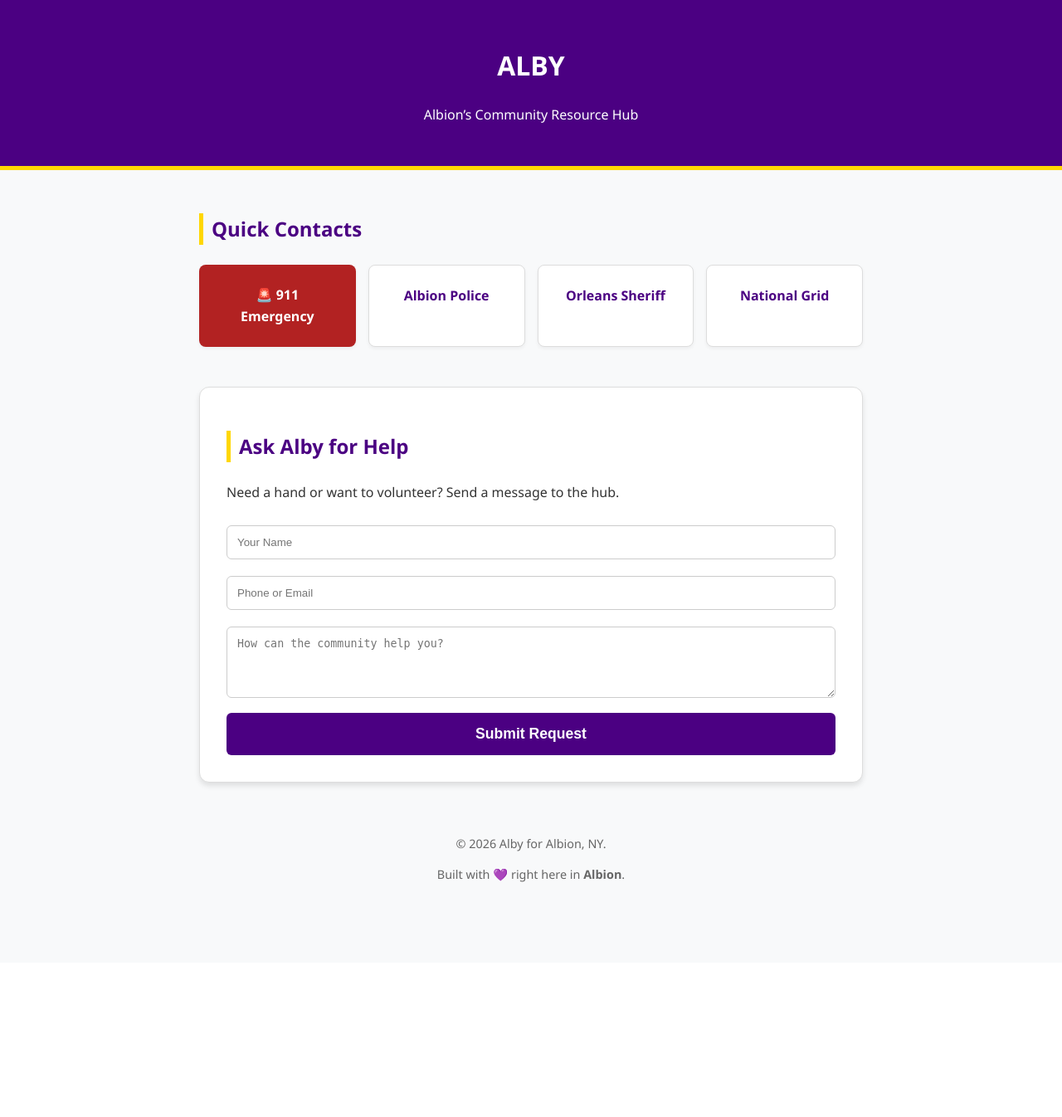
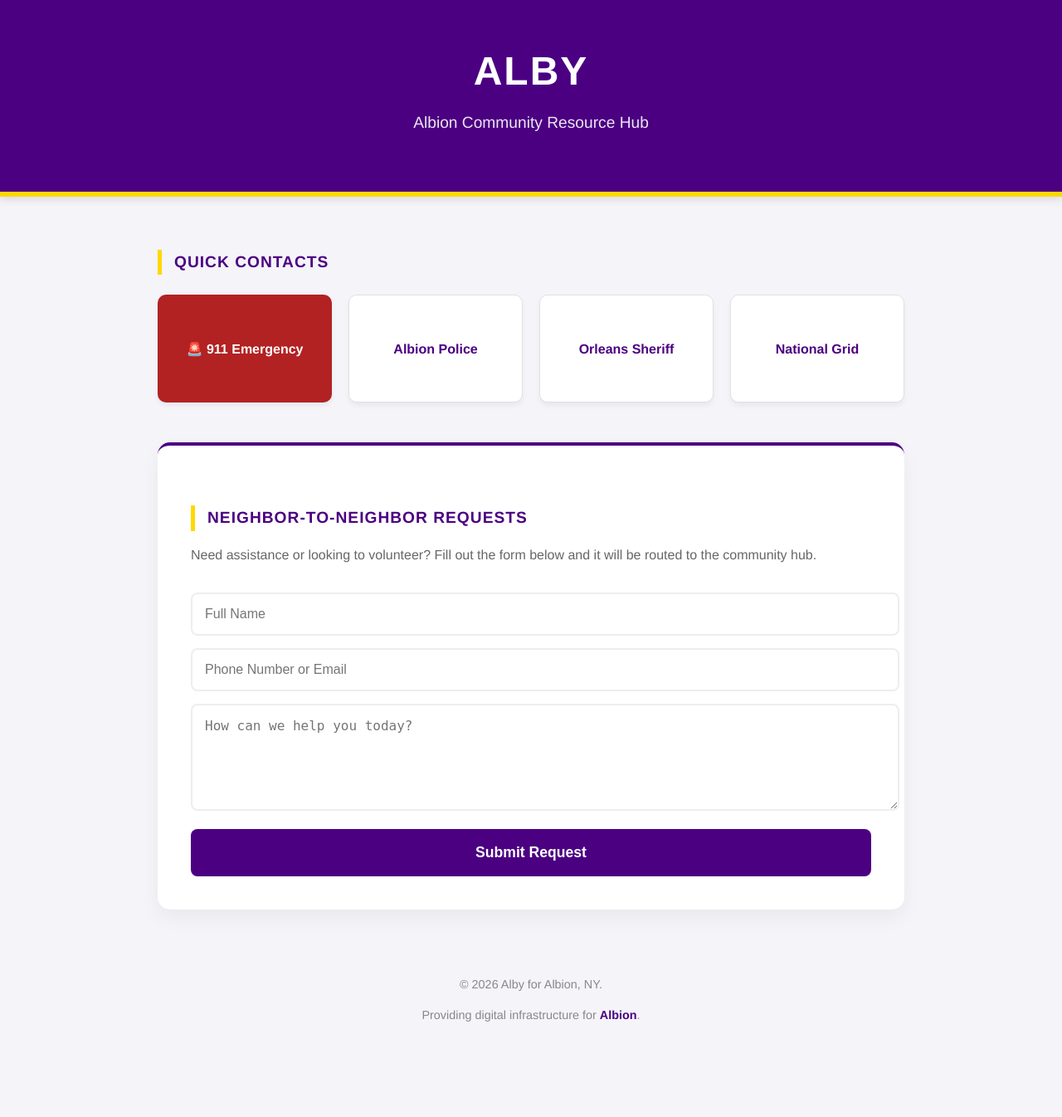
Before and after one commit to cordegangsta-eng/alby-Albion-NY, a Flask app: page / in a window 1280 px wide. Shown: the whole page at 83% size. Before the commit the page ends 1063 px from the top, so only its background shows below. Run offline with Flask 3, Linux system fonts and the light colour scheme.

Commit message:
index.html

```diff
--- a/templates/index.html
+++ b/templates/index.html
@@ -8,56 +8,86 @@
         :root {
             --albion-purple: #4b0082;
             --albion-gold: #ffd700;
-            --bg-gray: #f8f9fa;
+            --bg-gray: #f4f4f9;
             --card-white: #ffffff;
+            --text-dark: #2d2d2d;
         }
 
         body {
-            font-family: 'Segoe UI', Tahoma, Geneva, Verdana, sans-serif;
+            font-family: 'Helvetica Neue', Arial, sans-serif;
             background-color: var(--bg-gray);
             margin: 0;
-            color: #333;
+            color: var(--text-dark);
             line-height: 1.6;
         }
 
-        /* Professional Header like CAOG */
+        /* Professional Header */
         header {
             background-color: var(--albion-purple);
             color: white;
-            padding: 2rem 1rem;
+            padding: 3rem 1rem;
             text-align: center;
-            border-bottom: 5px solid var(--albion-gold);
+            border-bottom: 6px solid var(--albion-gold);
+            box-shadow: 0 4px 10px rgba(0,0,0,0.1);
+        }
+
+        header h1 {
+            margin: 0;
+            font-size: 3rem;
+            letter-spacing: 2px;
+        }
+
+        header p {
+            margin-top: 0.5rem;
+            font-weight: 300;
+            font-size: 1.2rem;
+            opacity: 0.9;
         }
 
         .container {
-            max-width: 800px;
+            max-width: 900px;
             margin: 0 auto;
             padding: 2rem 1rem;
+        }
+
+        h2 {
+            color: var(--albion-purple);
+            border-left: 5px solid var(--albion-gold);
+            padding-left: 15px;
+            margin-top: 2rem;
+            text-transform: uppercase;
+            font-size: 1.2rem;
+            letter-spacing: 1px;
         }
 
         /* Service Cards Grid */
         .grid {
             display: grid;
-            grid-template-columns: repeat(auto-fit, minmax(150px, 1fr));
-            gap: 15px;
-            margin-bottom: 3rem;
+            grid-template-columns: repeat(auto-fit, minmax(200px, 1fr));
+            gap: 20px;
+            margin: 1.5rem 0 3rem 0;
         }
 
         .contact-card {
             background: var(--card-white);
-            border: 1px solid #ddd;
-            border-radius: 8px;
+            border: 1px solid #e1e1e1;
+            border-radius: 10px;
             padding: 1.5rem;
             text-align: center;
             text-decoration: none;
             color: var(--albion-purple);
             font-weight: bold;
-            box-shadow: 0 2px 4px rgba(0,0,0,0.05);
-            transition: transform 0.2s, border-color 0.2s;
+            box-shadow: 0 4px 6px rgba(0,0,0,0.05);
+            transition: all 0.3s ease;
+            display: flex;
+            flex-direction: column;
+            justify-content: center;
+            min-height: 80px;
         }
 
         .contact-card:hover {
-            transform: translateY(-3px);
+            transform: translateY(-5px);
+            box-shadow: 0 6px 12px rgba(0,0,0,0.1);
             border-color: var(--albion-gold);
         }
 
@@ -67,52 +97,66 @@
             border: none;
         }
 
-        /* Professional Form Section */
+        .emergency:hover {
+            background-color: #900;
+            color: white;
+        }
+
+        /* Request Form Section */
         .form-section {
             background: var(--card-white);
-            padding: 2rem;
-            border-radius: 12px;
-            border: 1px solid #ddd;
-            box-shadow: 0 4px 6px rgba(0,0,0,0.1);
+            padding: 2.5rem;
+            border-radius: 15px;
+            box-shadow: 0 10px 25px rgba(0,0,0,0.05);
+            border-top: 4px solid var(--albion-purple);
         }
 
-        h2 {
-            color: var(--albion-purple);
-            border-left: 5px solid var(--albion-gold);
-            padding-left: 10px;
-            margin-bottom: 1.5rem;
+        .form-section p {
+            margin-bottom: 2rem;
+            color: #666;
         }
 
         input, textarea {
             width: 100%;
-            padding: 12px;
-            margin: 10px 0;
-            border: 1px solid #ccc;
-            border-radius: 6px;
-            box-sizing: border-box;
+            padding: 15px;
+            margin-bottom: 15px;
+            border: 2px solid #eee;
+            border-radius: 8px;
+            font-size: 1rem;
+            transition: border-color 0.3s;
+        }
+
+        input:focus, textarea:focus {
+            outline: none;
+            border-color: var(--albion-purple);
         }
 
         button {
             background-color: var(--albion-purple);
             color: white;
             border: none;
-            padding: 15px 30px;
-            border-radius: 6px;
+            padding: 18px;
+            border-radius: 8px;
             font-size: 1.1rem;
+            font-weight: bold;
             cursor: pointer;
             width: 100%;
-            font-weight: bold;
+            transition: background 0.3s;
         }
 
         button:hover {
-            background-color: #3a0066;
+            background-color: #35005c;
         }
 
         footer {
             text-align: center;
-            padding: 3rem 1rem;
-            color: #666;
+            padding: 4rem 1rem;
+            color: #888;
             font-size: 0.9rem;
+        }
+
+        footer strong {
+            color: var(--albion-purple);
         }
     </style>
 </head>
@@ -120,7 +164,7 @@
 
 <header>
     <h1>ALBY</h1>
-    <p>Albion’s Community Resource Hub</p>
+    <p>Albion Community Resource Hub</p>
 </header>
 
 <div class="container">
@@ -134,19 +178,19 @@
     </div>
 
     <div class="form-section">
-        <h2>Ask Alby for Help</h2>
-        <p>Need a hand or want to volunteer? Send a message to the hub.</p>
-        <form action="https://formspree.io/f/YOUR_FORM_ID" method="POST">
-            <input type="text" name="name" placeholder="Your Name" required>
-            <input type="text" name="contact" placeholder="Phone or Email" required>
-            <textarea name="message" rows="4" placeholder="How can the community help you?" required></textarea>
+        <h2>Neighbor-to-Neighbor Requests</h2>
+        <p>Need assistance or looking to volunteer? Fill out the form below and it will be routed to the community hub.</p>
+        <form action="https://formspree.io/f/meekblgl" method="POST">
+            <input type="text" name="name" placeholder="Full Name" required>
+            <input type="text" name="contact" placeholder="Phone Number or Email" required>
+            <textarea name="message" rows="5" placeholder="How can we help you today?" required></textarea>
             <button type="submit">Submit Request</button>
         </form>
     </div>
 
     <footer>
         <p>© 2026 Alby for Albion, NY.</p>
-        <p>Built with 💜 right here in <strong>Albion</strong>.</p>
+        <p>Providing digital infrastructure for <strong>Albion</strong>.</p>
     </footer>
 </div>
 
```
